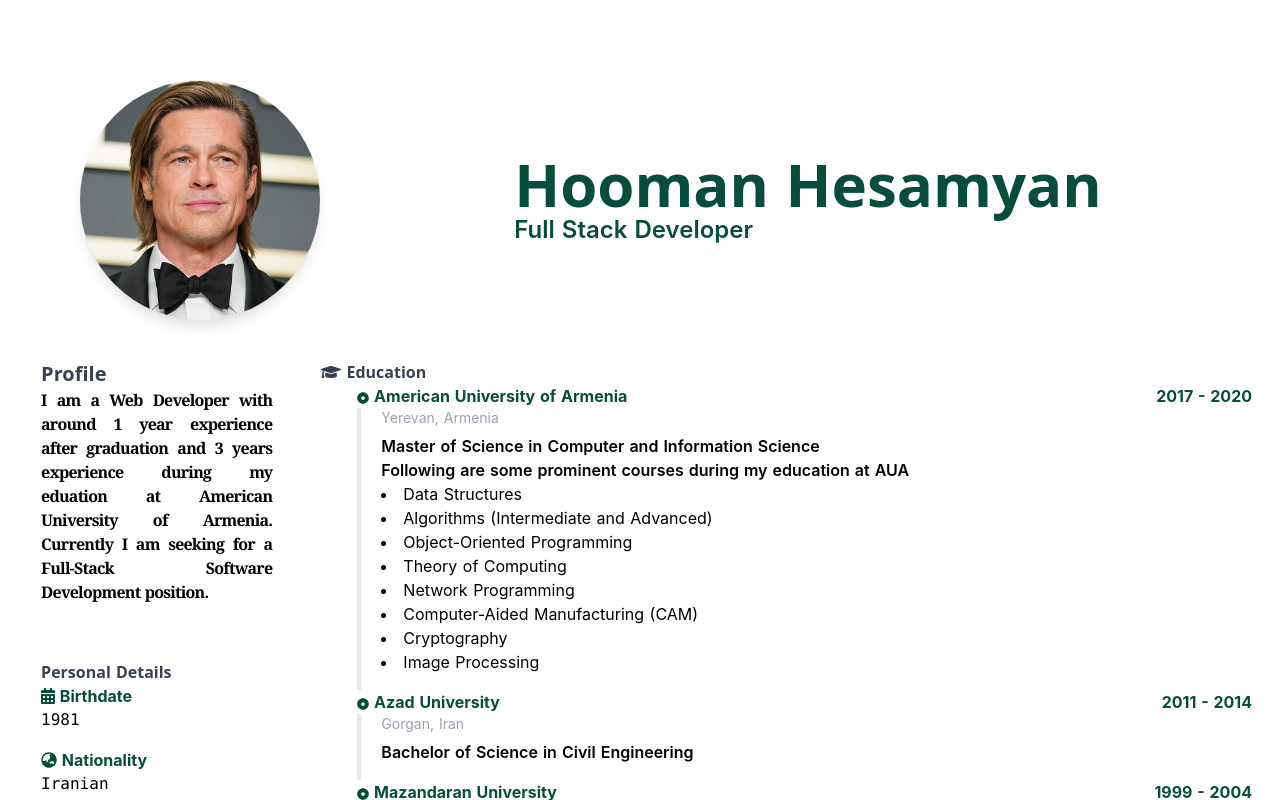
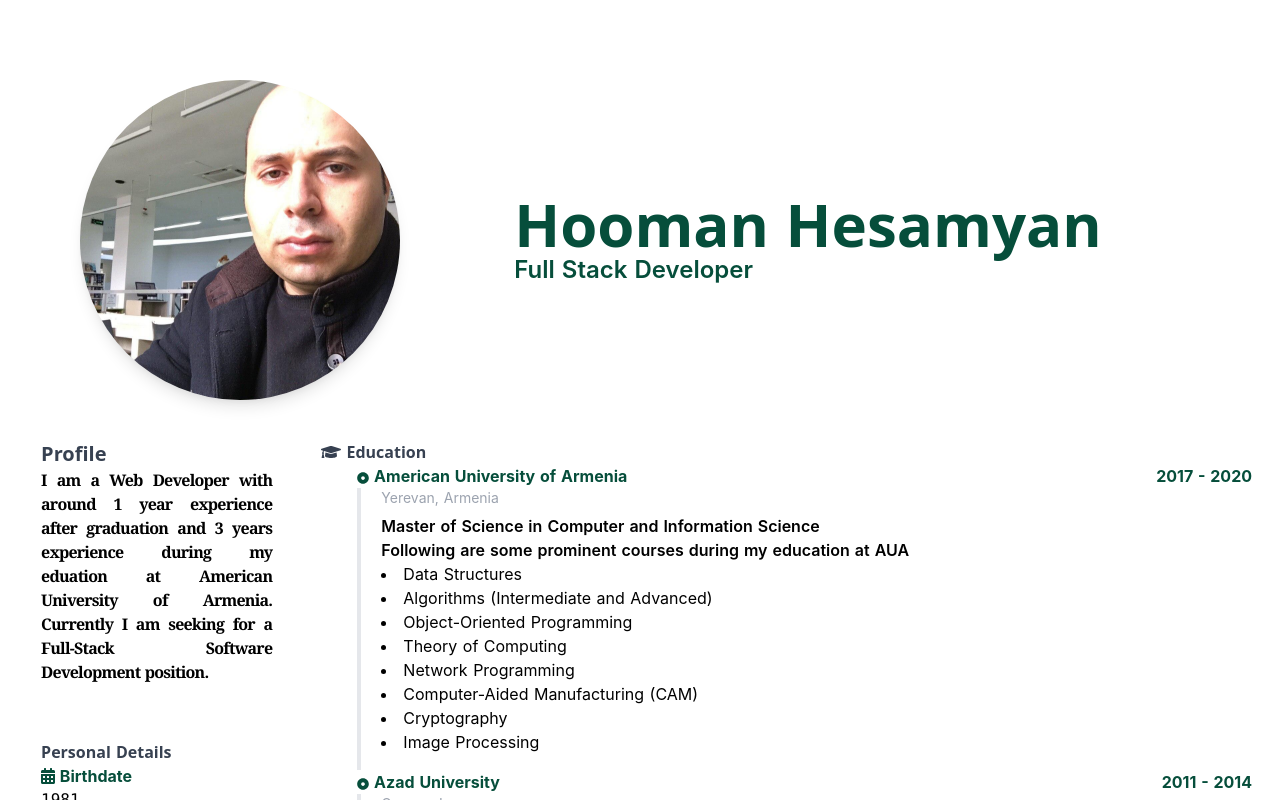
Before and after one commit to hooman734/cv-new, a Nuxt app: page / in a window 1280 px wide. Shown: the top 800 px of the page. Built offline with nearby package versions, Linux system fonts and the light colour scheme.

Commit message:
some progress

```diff
--- a/components/Photo.vue
+++ b/components/Photo.vue
@@ -1,5 +1,5 @@
 <template>
-  <div class="image rounded-full h-60 w-60 flex items-center justify-center shadow-lg self-center p-6 transition duration-500 ease-in-out bg-blue-600 hover:bg-red-600 transform hover:-translate-y-1 hover:scale-110"></div>
+  <div class="image rounded-full h-60 w-60 xl:h-80 xl:w-80 flex items-center justify-center shadow-lg self-center p-6 transition duration-500 ease-in-out bg-blue-600 hover:bg-red-600 transform hover:-translate-y-1 hover:scale-110"></div>
 </template>
 
 <script>
@@ -11,7 +11,8 @@ export default {
 <style scoped>
 .image {
   /*background-image: url("../assets/hooman.png");*/
-  background-image: url("../assets/brad-pitt .jpg");
+  /*background-image: url("../assets/brad-pitt .jpg");*/
+  background-image: url("../assets/hmn2.jpg");
   background-size: cover;
   background-position: center;
   background-repeat: no-repeat;
```
Also changed, not shown: assets/hmn2.jpg (added).
